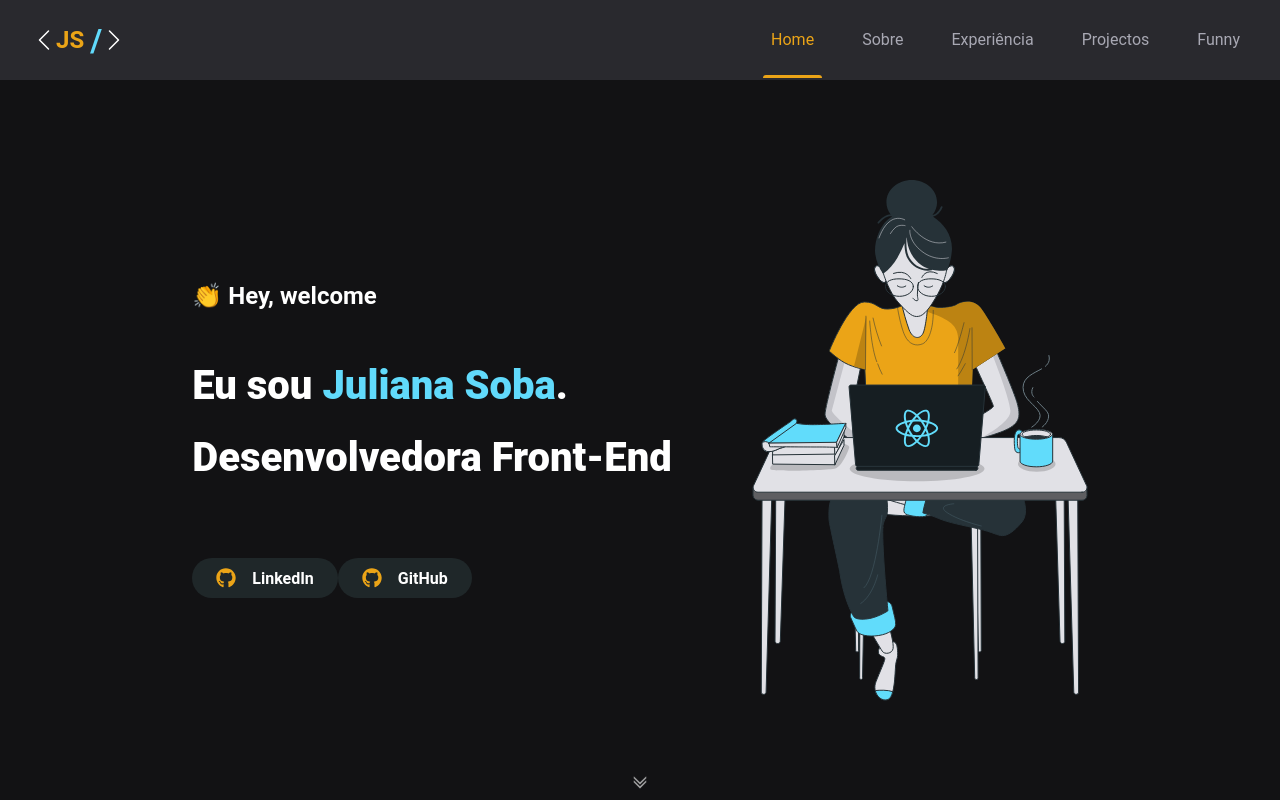
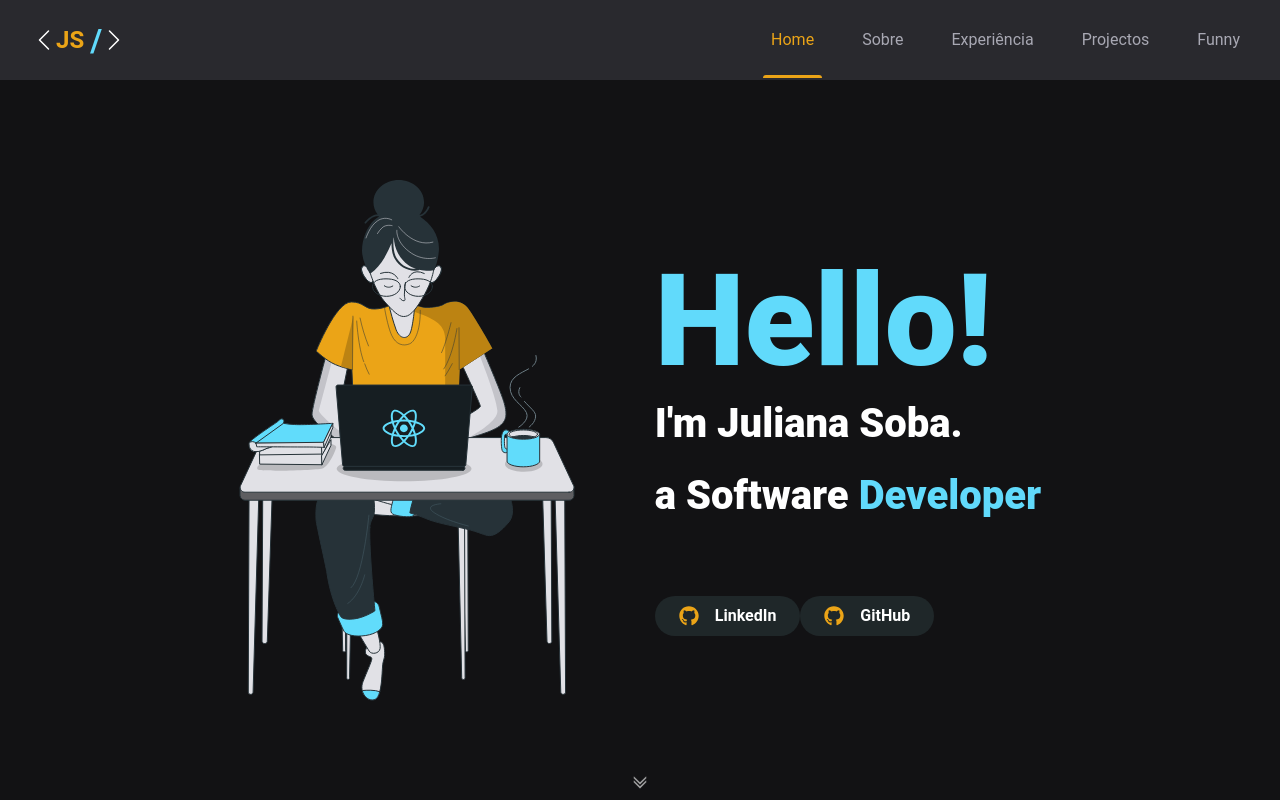
Before and after one commit to JulianaSobaJava/Portfolio, a Next.js app: page / in a window 1280 px wide. Built offline with nearby package versions, Linux system fonts and the light colour scheme; a web font is replaced by a local one.

Commit message:
:construction: add changes on home page

```diff
--- a/src/pages/index.tsx
+++ b/src/pages/index.tsx
@@ -3,6 +3,7 @@ import type { NextPage } from 'next'
 import Head from 'next/head'
 import Button from '../components/button';
 import { BsChevronDoubleDown } from 'react-icons/bs'
+import {FaGithub, FaLinkedin} from "react-icons/fa";
 import styles from '../styles/home.module.scss';
 
 const Home: NextPage = () => {
@@ -13,21 +14,22 @@ const Home: NextPage = () => {
       </Head>
       <main>
           <section className={styles.contentContainer}>
+          <img src="/avatar.svg" alt="Girl Coding" className={styles.myAvatar}/>
               <section className={styles.hero}>
-                  <span>👏 Hey, welcome</span>
                   <h1>
-                      Eu sou <span>Juliana Soba</span>.<br />
-                          Desenvolvedora Front-End
+                    <span className={styles.span}>Hello!</span>
+                    <br/>
+                      I'm Juliana Soba.<br />
+                     a Software <span >Developer</span>
                   </h1>
                   <p>
 
                   </p>
                   <div className={styles.buttons}>
-                  <Button text='LinkedIn'/>
-                  <Button text='GitHub' />
+                  <Button text='LinkedIn' icon={FaLinkedin}  link="https://www.linkedin.com/in/julianasoba/"/>
+                  <Button text='GitHub' icon={FaGithub} link="https://github.com/JulianaSobaJava"/>
                   </div>
               </section>
-              <img src="/avatar.svg" alt="Girl Coding" className={styles.myAvatar}/>
           </section>
           <div className={styles.arrowScrollDown}><BsChevronDoubleDown/></div>
           </main>
```
